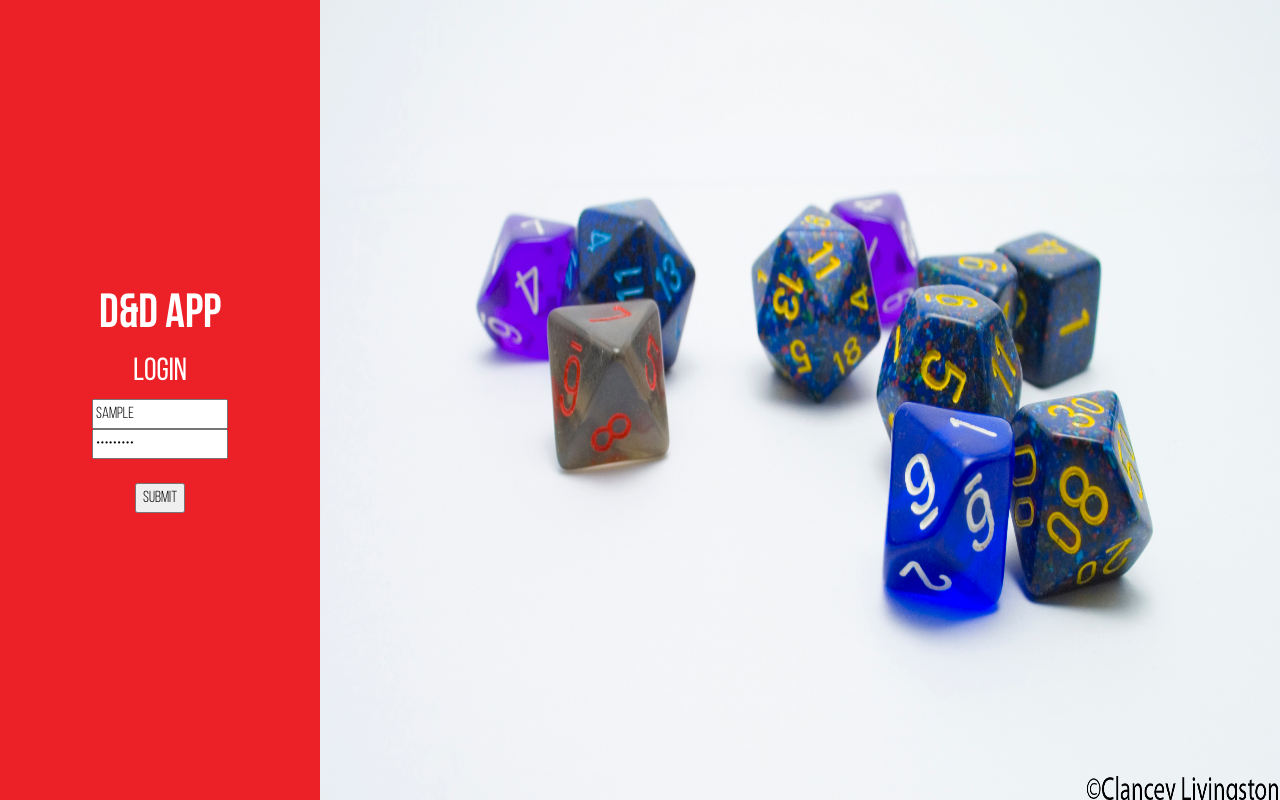
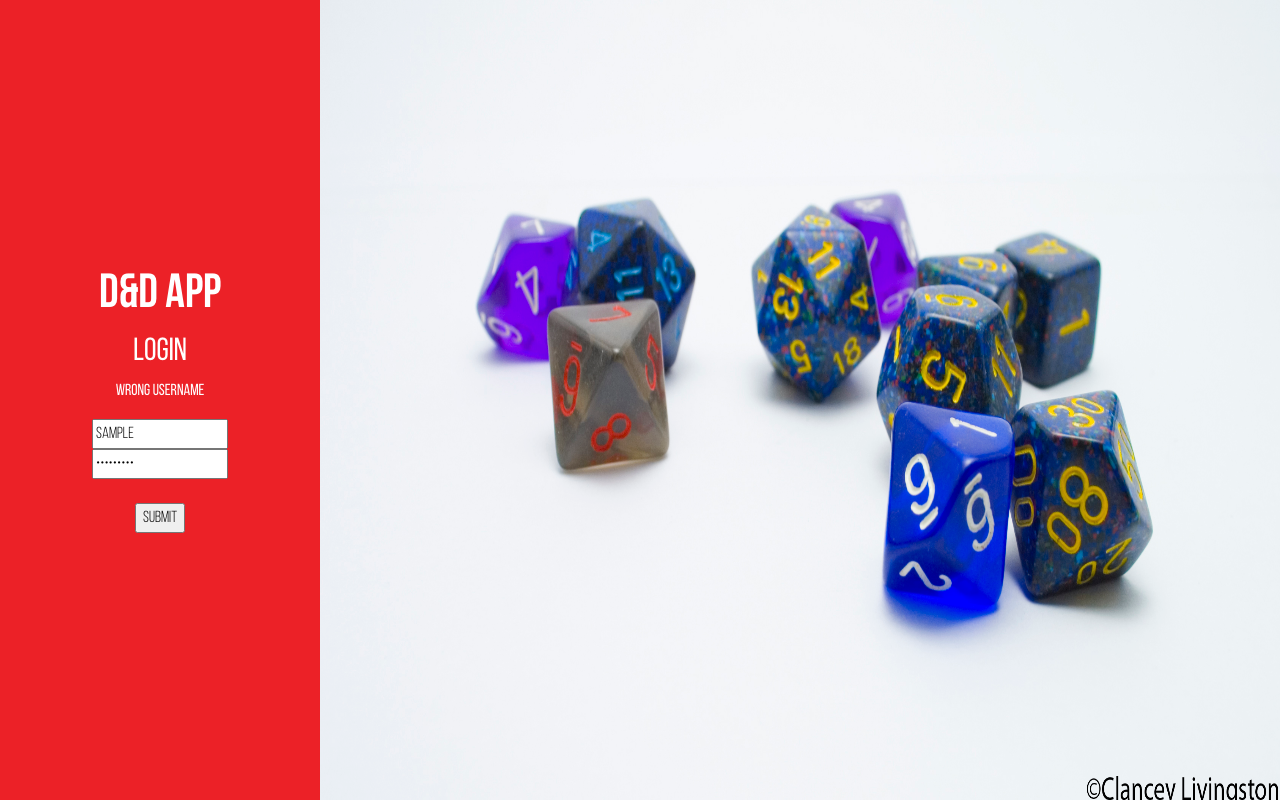
Before and after one commit to Steven-Carroll-1995/D_And_D_Angular_App, an Angular app: page / in a window 1280 px wide. Both pictures are taken after typing "Sample", "Sample123" into the empty fields and a click on the input "Submit". Built offline with nearby package versions, Linux system fonts and the light colour scheme.

Commit message:
Changed Login Verification to Check For Differenct Failure Types

```diff
--- a/src/app/_components/app-login/app-login.component.css
+++ b/src/app/_components/app-login/app-login.component.css
@@ -46,3 +46,7 @@
 form {
   font-family: BebasNeueBook;
 }
+
+.error {
+  font-family: BebasNeueRegular;
+}
--- a/src/app/_components/app-login/app-login.component.html
+++ b/src/app/_components/app-login/app-login.component.html
@@ -1,9 +1,12 @@
 <div class="smallSplit left">
+
   <div class="centered">
+
     <h1 class="title">D&D App</h1>
     <h2 class="subTitle">Login</h2>
 
     <form #userlogin = "ngForm" (ngSubmit) = "onClickSubmit(userlogin.value)" >
+      <p class="error" *ngIf="messageToShow">{{message}}</p>
       <input type = "text" name = "usernameid" placeholder = "Username" ngModel>
       <br/>
       <input type = "password" name = "passwd" placeholder="Password" ngModel>
--- a/src/app/_components/app-login/app-login.component.ts
+++ b/src/app/_components/app-login/app-login.component.ts
@@ -11,8 +11,8 @@ import { LoginVerificationService } from '../../_services/login-verification.ser
 })
 export class AppLoginComponent implements OnInit {
 
-  testUsername: String = 'Test';
-  testPW: String = 'Test';
+  message: String = '';
+  messageToShow = false;
 
   constructor(private alertService: AlertService,
               private titleService: Title,
@@ -23,7 +23,8 @@ export class AppLoginComponent implements OnInit {
   }
   onClickSubmit(data) {
 
-   this.alertService.Error(this.loginService.verify(data.usernameid.toLowerCase(), data.passwd)) ;
+   this.message = this.loginService.verify(data.usernameid.toLowerCase(), data.passwd);
+   this.messageToShow = true;
 
   }
 
--- a/src/app/_services/login-verification.service.ts
+++ b/src/app/_services/login-verification.service.ts
@@ -9,17 +9,27 @@ export class LoginVerificationService {
   private testUsername: String = 'Test';
   private testPW: String = 'Test';
 
-  private Success: String = 'Successfull Login';
-  private Fail: String = 'Failed Login';
+  private Success: String = 'Successful Login';
+  private usernameFail: String = 'Wrong USername';
+  private pwFail: String = 'Wrong Password';
+  private tooShort: String = 'Password Too Short';
 
   constructor() { }
 
   verify(username: String, password: String) {
 
-    if (username === this.testUsername.toLowerCase() && password === this.testPW) {
-      return this.Success;
-    } else {
-      return this.Fail;
+    if (password.length > 3) {
+      if (username.toLowerCase() === this.testUsername.toLowerCase()) {
+        if (password === this.testPW) {
+          return this.Success;
+          } else {
+            return this.pwFail;
+          }
+        } else {
+          return this.usernameFail;
+        }
+      } else {
+      return this.tooShort;
     }
 
   }
--- a/src/app/app.component.ts
+++ b/src/app/app.component.ts
@@ -11,5 +11,4 @@ export class AppComponent {
 
 public constructor(private titleService: Title) {}
 
-
 }
```
